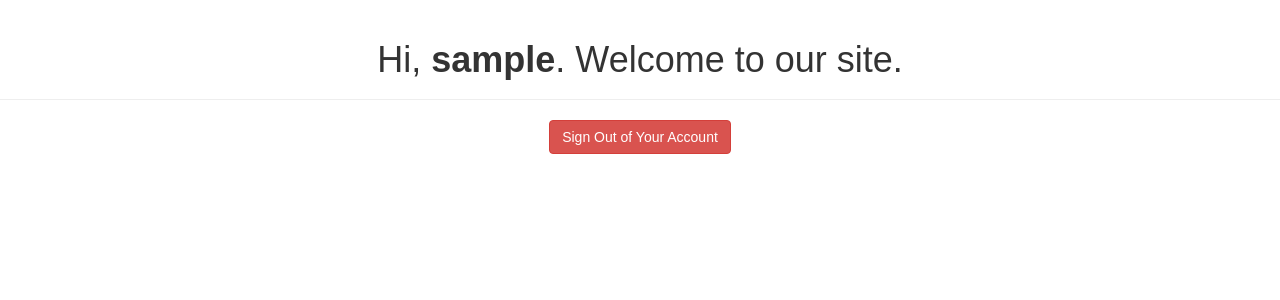
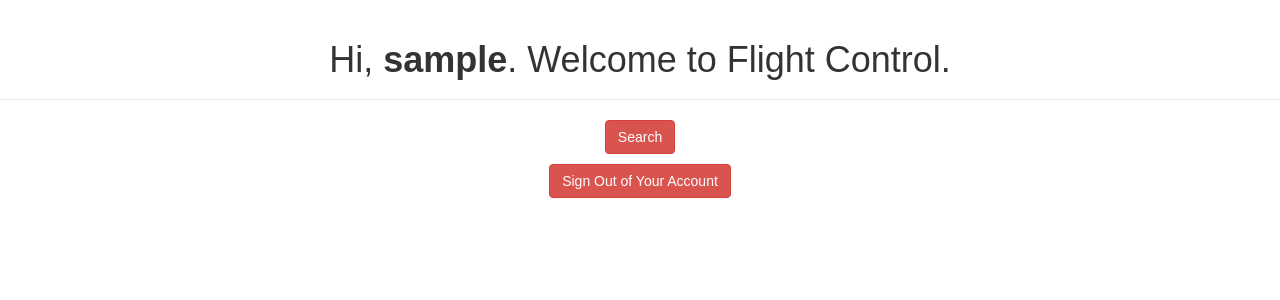
Before and after one commit to cen4010-spring18-team12/cen4010-spring18-team12, a PHP site: page /php/welcome.php in a window 1280 px wide. Shown: the top 300 px of the page. Run offline with PHP 8.4, Linux system fonts and the light colour scheme; the visitor is signed in with stand-in values (Sample User, id 1).

Commit message:
Shawn made a couple changes to the php

```diff
--- a/php/register.php
+++ b/php/register.php
@@ -124,7 +124,6 @@ if($_SERVER["REQUEST_METHOD"] == "POST"){
                 <input type="password" name="confirm_password" class="form-control" value="<?php echo $confirm_password; ?>">
                 <span class="help-block"><?php echo $confirm_password_err; ?></span>
             </div>
-            <div class="form-group">
                 <input type="submit" class="btn btn-primary" value="Submit">
                 <input type="reset" class="btn btn-default" value="Reset">
             </div>
--- a/php/welcome.php
+++ b/php/welcome.php
@@ -21,8 +21,9 @@ if(!isset($_SESSION['username']) || empty($_SESSION['username'])){
 </head>
 <body>
     <div class="page-header">
-        <h1>Hi, <b><?php echo htmlspecialchars($_SESSION['username']); ?></b>. Welcome to our site.</h1>
+        <h1>Hi, <b><?php echo htmlspecialchars($_SESSION['username']); ?></b>. Welcome to Flight Control.</h1>
     </div>
+    <p><a href="http://lamp.cse.fau.edu/~CEN4010_S2018g12/php/search-form.php" class="btn btn-danger">Search</a></p>
     <p><a href="logout.php" class="btn btn-danger">Sign Out of Your Account</a></p>
 </body>
 </html>
```
